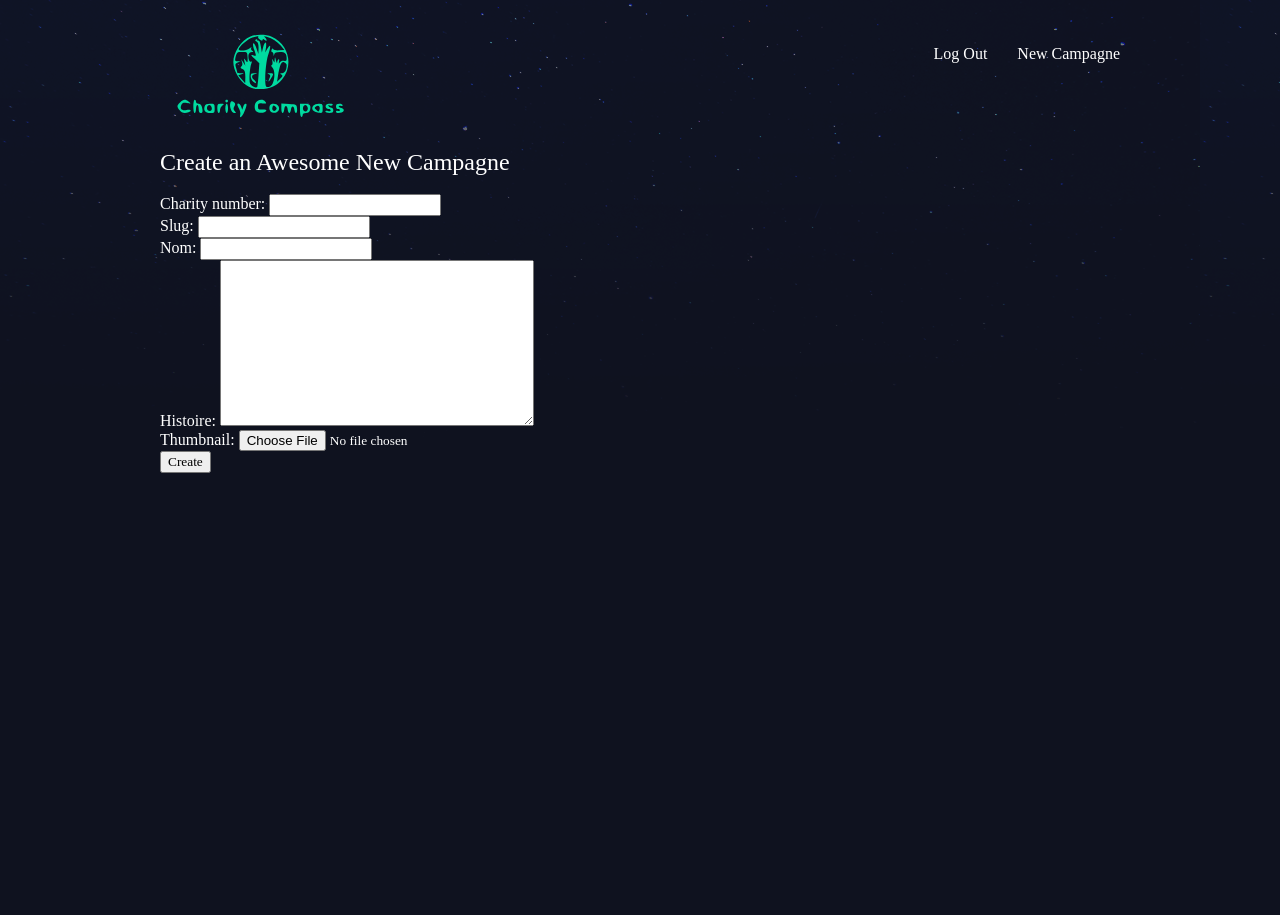
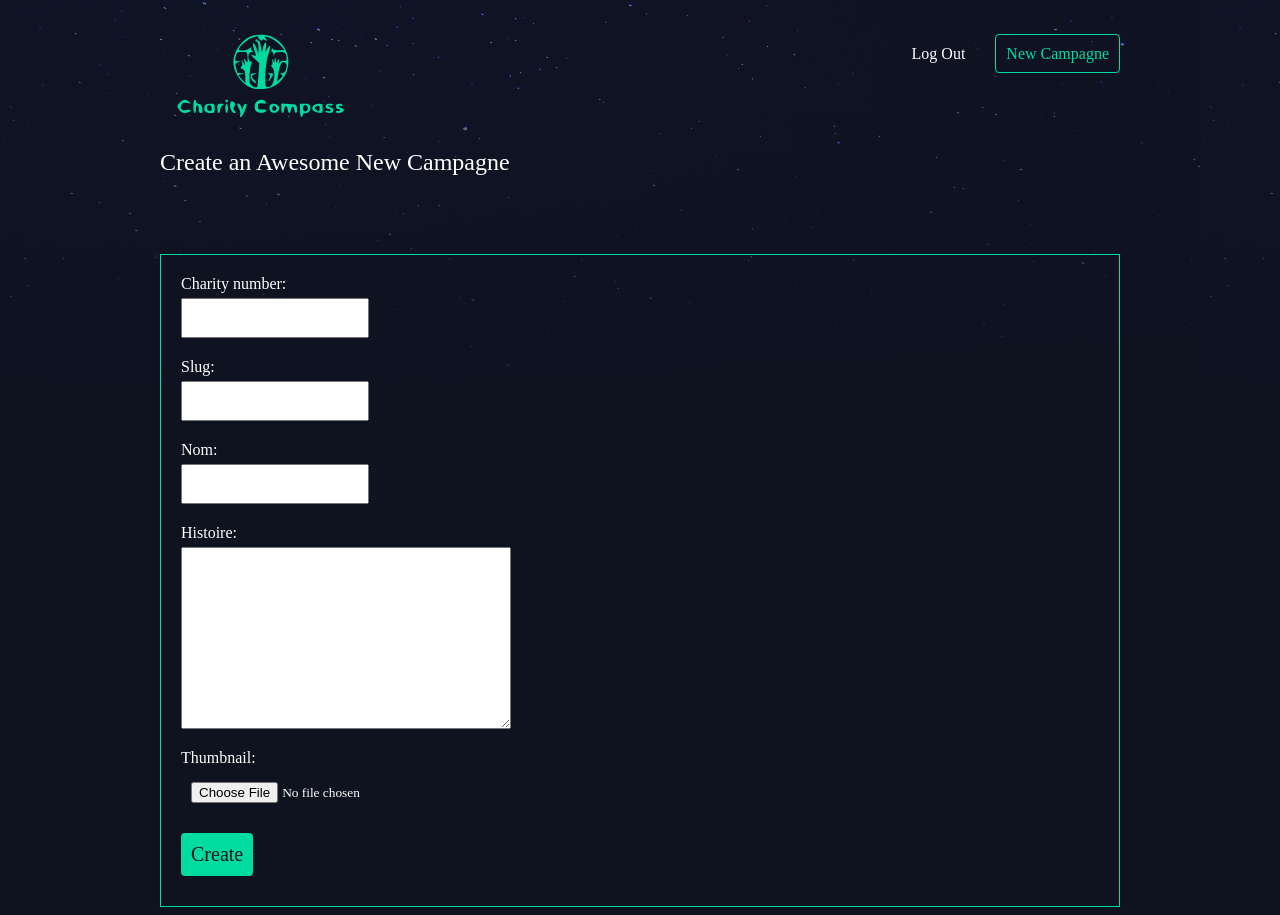
Before and after one commit to kanaoui/Charity-Compass, a Django app: page /campagne/create/ in a window 1280 px wide. Before the commit the page ends 473 px from the top, so only its background shows below. Run offline with Django 5.2, Linux system fonts and the light colour scheme; a user stored in the database is signed in.

Commit message:
finishing up

```diff
--- /dev/null
+++ b/assets/slugify.js
@@ -0,0 +1,14 @@
+const titleInput = document.querySelector('input[name=title]');
+const slugInput = document.querySelector('input[name=slug]');
+
+const slugify = (val) => {
+
+    return val.toString().toLowerCase().trim()
+        .replace(/&/g, '-and-')         // Replace & with 'and'
+        .replace(/[\s\W-]+/g, '-')      // Replace spaces, non-word characters and dashes with a single dash (-)
+
+};
+
+titleInput.addEventListener('keyup', (e) => {
+    slugInput.setAttribute('value', slugify(titleInput.value));
+});
--- a/assets/styles.css
+++ b/assets/styles.css
@@ -70,7 +70,7 @@ nav button{
     font-size: 1.2em;
 }
 
-.campagne .author{
+.campagne .fundraiser{
     padding: 10px;
     background: #00dba0;
     position: absolute;
@@ -94,10 +94,58 @@ nav button{
     font-size: 2em
 }
 
-.campagne-detail .campagne h3{
+.campagne-detail .campagne p{
     text-align: center;
 }
 
 .campagne-detail  .campagne p{
     margin: 10px 20px
 }
+
+.site-form {
+    margin-top: 60px;
+    border: 1px solid #00dba0;
+    padding: 20px;
+}
+
+.site-form input, .site-form textarea{
+    display: block;
+    margin: 5px 0px 20px 0;
+    padding: 10px;
+}
+
+
+a.highlight{
+    border: 1px solid #00dba0;
+    padding: 10px;
+    border-radius: 4px;
+    color: #00dba0;
+}
+
+.helptext, .helptext ul{
+    margin: 0 auto 20px;
+    color: #bbb;
+    font-size: 14px;
+    display: block;
+}
+
+.errorlist li{
+    padding: 10px;
+    list-style-type: none;
+    border: 1px solid #FF5722;
+    margin: 10px 0;
+    color: #FF5722
+}
+
+.errorlist{
+    padding: 0;
+}
+
+.site-form input[type="submit"]{
+    background: #00dba0;
+    border: 0;
+    color: #0f121f;
+    font-size: 20px;
+    border-radius: 4px;
+    margin: 10px 0;
+}
--- a/campagne/templates/campagne/campagne_create.html
+++ b/campagne/templates/campagne/campagne_create.html
@@ -11,4 +11,5 @@
             <input type="submit" value="Create">
         </form>
     </div>
+    <script src="/static/slugify.js"></script>
 {% endblock %}
--- a/campagne/templates/campagne/campagne_detail.html
+++ b/campagne/templates/campagne/campagne_detail.html
@@ -9,6 +9,7 @@
         <p>{{ campagne.histoire }}</p>
         <p>{{ campagne.montant }}</p>
         <p>{{ campagne.supporteurs }}</p>
+        <p class="fundraiser">Created by {{ campagne.fundraiser.username }}</p>
     </div>
 </div>
 {% endblock %}
--- a/campagne/templates/campagne/campagne_list.html
+++ b/campagne/templates/campagne/campagne_list.html
@@ -8,7 +8,7 @@
                 <h2><a href="{% url 'campagne:detail' slug=campagne.slug %}">{{ campagne.nom }}</a></h2>
                 <p>{{ campagne.charity_number }}</p>
                 <p>{{ campagne.snippet }}</p>
-
+                <p class="fundraiser">Created by {{ campagne.fundraiser.username }}</p>
             </div>
         {% endfor %}
     </div>
```
